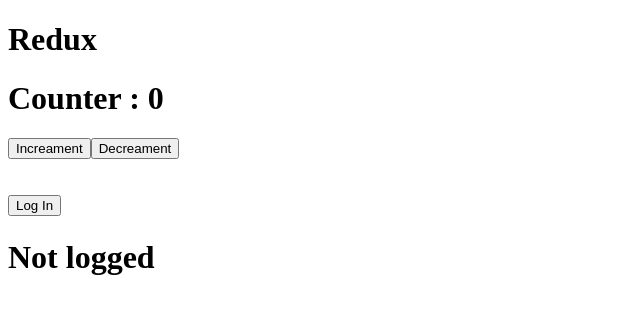
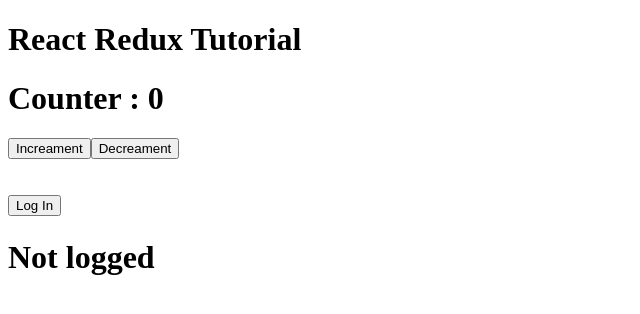
Before and after one commit to Priyajha7585/react-redux-tutorial, a React (Create React App) app: page / in a window 1280 px wide. Shown: the top 314 px of the page, without its empty margins (0-640 px from the left). Built offline with nearby package versions, Linux system fonts and the light colour scheme.

Commit message:
Updated project

```diff
--- a/src/App.js
+++ b/src/App.js
@@ -36,7 +36,7 @@
   const isLogged = useSelector(state => state.isloggedReducer)
   return (
     <div className="App">
-      <h1>Redux</h1>
+      <h1>React Redux Tutorial</h1>
       <h1>Counter : {counter}</h1>
       {/* call action in dispatch */}
       <button onClick={()=>dispatch(increament(newValue))}>Increament</button>
```
